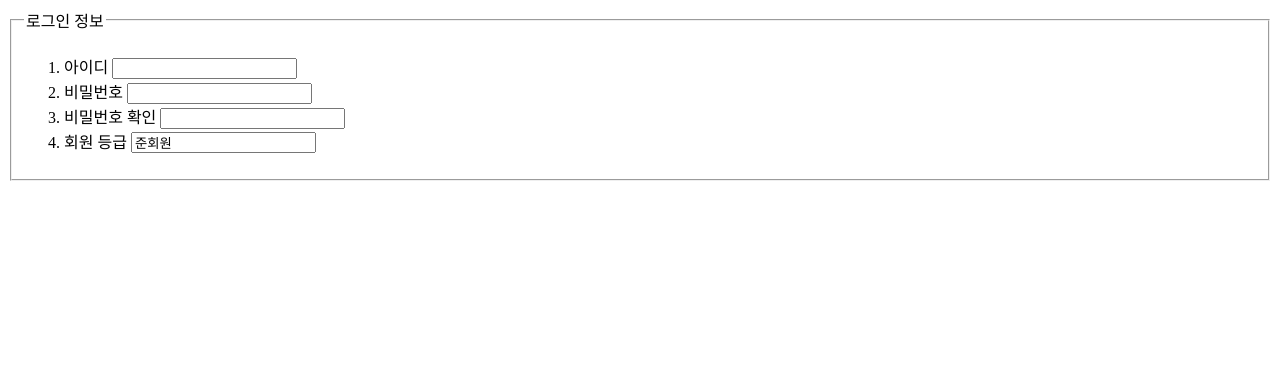
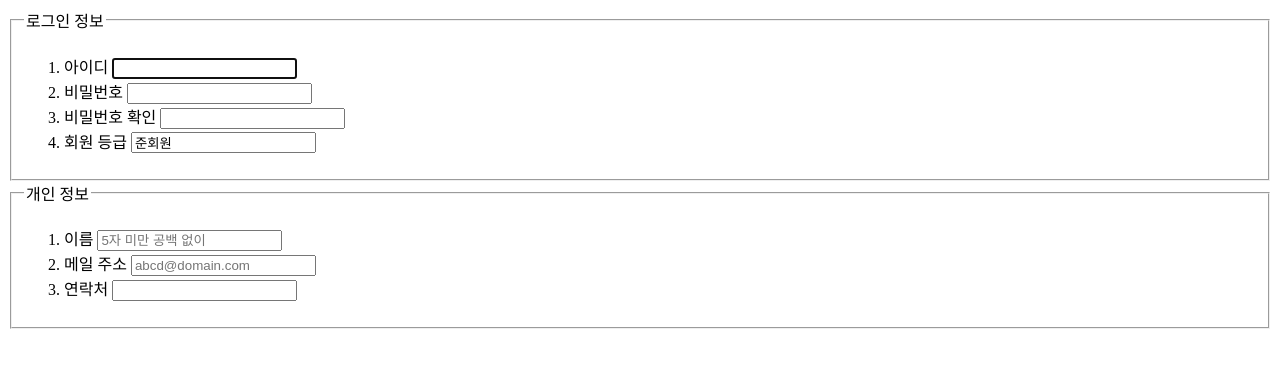
Before and after one commit to ygnoh/Do-it-html-css, a plain HTML site: page chap05/index.html in a window 1280 px wide. Drawn offline with Linux system fonts and the light colour scheme.

Commit message:
개인 정보 필드 추가

```diff
--- a/chap05/index.html
+++ b/chap05/index.html
@@ -11,7 +11,7 @@
                 <ol>
                     <li>
                         <label for="userid">아이디</label>
-                        <input id="userid" name="userid" type="text" required>
+                        <input id="userid" name="userid" type="text" required autofocus>
                     </li>
                     <li>
                         <label for="pwd1">비밀번호</label>
@@ -27,6 +27,23 @@
                     </li>
                 </ol>
             </fieldset>
+            <fieldset>
+                <legend>개인 정보</legend>
+                <ol>
+                    <li>
+                        <label for="fullname">이름</label>
+                        <input id="fullname" name="fullname" type="text" placeholder="5자 미만 공백 없이" required>
+                    </li>
+                    <li>
+                        <label for="email">메일 주소</label>
+                        <input id="email" name="email" type="email" placeholder="abcd@domain.com" required autocomplete="off">
+                    </li>
+                    <li>
+                        <label for="tel">연락처</label>
+                        <input id="tel" name="tel" type="tel" autocomplete="off">
+                    </li>
+                </ol>
+            </fieldset>
         </form>
     </body>
 </html>
```
